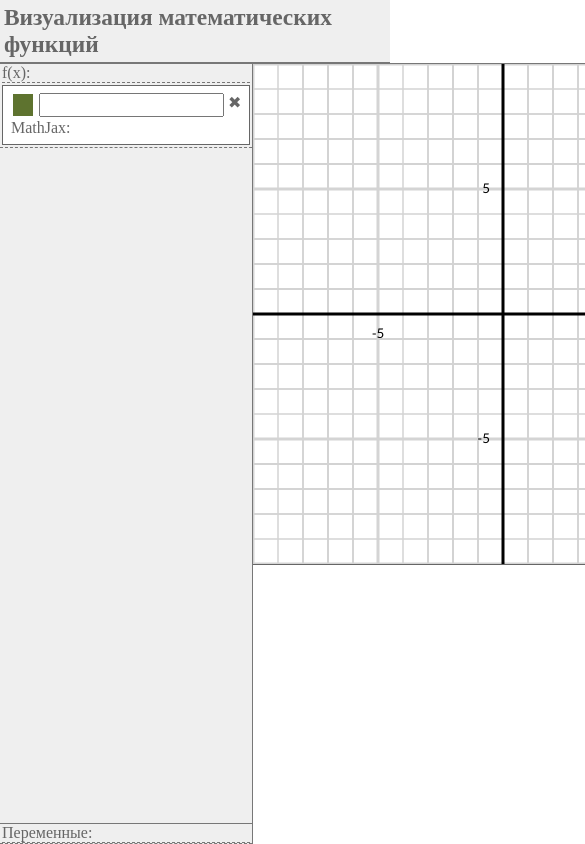
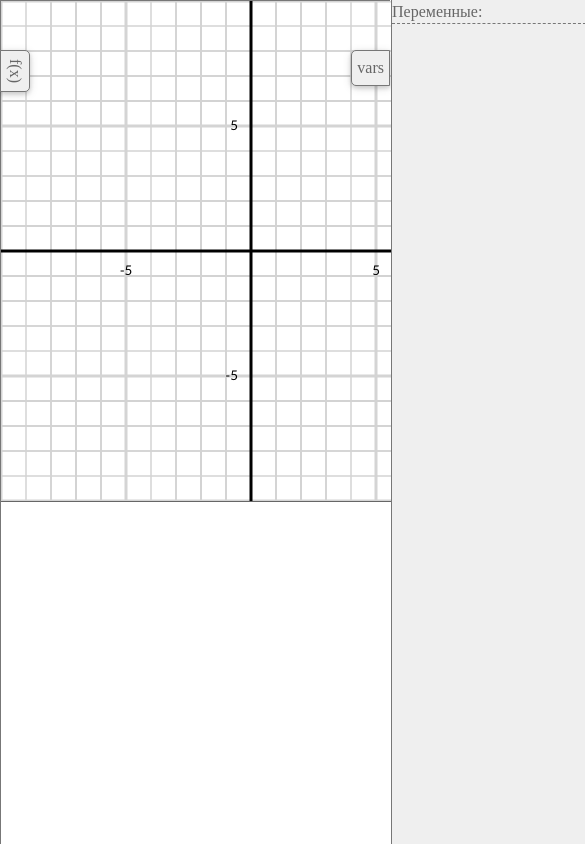
Before and after one commit to ShedanAlkur/GraphPractice, a plain HTML site: page index.html in a window 390 px wide. Shown: the top 844 px of the page, 585 px wide, since content can reach past the window. Drawn offline with nearby package versions, Linux system fonts and the light colour scheme; some packages are replaced by stand-ins of ours.

Commit message:
Added side panels (exprs, vars) for narrow screen

```diff
--- a/index.html
+++ b/index.html
@@ -17,13 +17,26 @@
         <header>
             <h3>Визуализация математических функций</h3>
         </header>
+
+        <input id="expression-side-box" type="checkbox" hidden>
+        <label id="expression-btn-open" for="expression-side-box">f(x)</label>
+
+        <input id="variable-side-box" type="checkbox" hidden>
+        <label id="variable-btn-open" for="variable-side-box">vars</label>
+
         <div id="user-interface">
             <div id="left" left>
                 <div id="user-input-containers">
-                    <div class="sticky-header">f(x):</div>
+                    <div class="sticky-header">
+                        <span>f(x):</span>
+                        <label id="expression-btn-close" for="expression-side-box">Свернуть</label>
+                    </div>
                 </div>
                 <div id="variables-input-containers">
-                    <div class="sticky-header">Переменные:</div>
+                    <div class="sticky-header">
+                        <span>Переменные:</span>
+                        <label id="variable-btn-close" for="variable-side-box">Свернуть</label>
+                    </div>
                 </div>
             </div>
             <div id="right" left>
--- a/style.css
+++ b/style.css
@@ -5,7 +5,7 @@ body {
     color: rgb(102, 102, 102);
 }
 
-#content{
+#content {
     height: 100%;
     display: flex;
     flex-direction: column;
@@ -17,6 +17,7 @@ header {
     margin: 0;
     font-size: 20px;
     border-bottom: 1px solid rgb(119, 119, 119);
+    transition: display 200ms cubic-bezier(0.17, 0.04, 0.03, 0.94);
 }
 
 header>h3 {
@@ -42,7 +43,7 @@ input[type="color"]::-webkit-color-swatch {
 }
 
 
-#user-interface{
+#user-interface {
     flex: 1;
     display: flex;
 }
@@ -109,7 +110,7 @@ input[type="color"]::-webkit-color-swatch {
     width: 40px;
 }
 
-.expression-container__close:hover{
+.expression-container__close:hover {
     color: red;
     cursor: pointer;
 }
@@ -132,9 +133,114 @@ input[type="color"]::-webkit-color-swatch {
 }
 
 .sticky-header {
+    display: flex;
+    align-items: center;
+    justify-content: space-between;
     position: sticky;
     top: 0;
     background-color: inherit;
     border-bottom: 1px dashed rgb(119, 119, 119);
-    margin: 0px 2px;
 }
+
+
+#expression-btn-open,
+#variable-btn-open {
+    display: none;
+    position: fixed;
+    cursor: pointer;
+    top: 50px;
+    text-orientation: mixed;
+    background-color: rgb(239, 239, 239);
+    border: 1px solid rgb(119, 119, 119);
+    padding: 8px 5px;
+    text-align: center;
+    box-shadow: 0 2px 5px 0 rgba(0, 0, 0, 0.16),
+        0 2px 10px 0 rgba(0, 0, 0, 0.12);
+}
+
+
+#expression-btn-open {
+    left: 0;
+    writing-mode: vertical-rl;
+    border-radius: 0 5px 5px 0;
+}
+
+#variable-btn-open {
+    right: 0;
+    writing-mode: sideways-lr;
+    border-radius: 5px 0 0 5px;
+}
+
+#expression-btn-open:hover,
+#variable-btn-open:hover {
+    box-shadow: 0 5px 11px 0 rgba(0, 0, 0, 0.18), 0 4px 15px 0 rgba(0, 0, 0, 0.15);
+}
+
+
+
+#expression-btn-close,
+#variable-btn-close {
+    display: none;
+    cursor: pointer;
+    background-color: rgb(239, 239, 239);
+    border-bottom: 1px solid rgb(119, 119, 119);
+    border-left: 1px solid rgb(119, 119, 119);
+    border-radius: 0 0 0 5px;
+    padding: 2px;
+}
+
+@media(max-width: 600px) {
+    header {
+        display: none;
+    }
+
+    #left,
+    #right {
+        width: 0;
+    }
+
+    #user-input-containers,
+    #variables-input-containers {
+        position: absolute;
+        top: 0;
+        width: 100%;
+        height: 100%;
+        max-height: 100%;
+        border-top-style: none;
+        border-bottom-style: none;
+        transition: transform 200ms cubic-bezier(0.17, 0.04, 0.03, 0.94);
+    }
+
+    #user-input-containers {
+        border-right: 1px solid rgb(119, 119, 119);
+        transform: translateX(-100%);
+    }
+
+    #variables-input-containers {
+        border-left: 1px solid rgb(119, 119, 119);
+        transform: translateX(100%);
+    }
+
+    .expression-container,
+    .variable-container {
+        margin: 2px;
+        padding: 2px;
+    }
+
+    #expression-side-box:checked~*>*>#user-input-containers {
+        transform: translateX(0%);
+        box-shadow: 0 5px 11px 0 rgba(0, 0, 0, 0.18), 0 4px 15px 0 rgba(0, 0, 0, 0.15)
+    }
+
+    #variable-side-box:checked~*>*>#variables-input-containers {
+        transform: translateX(0%);
+        box-shadow: 0 0 11px 5px rgba(0, 0, 0, 0.18), 0 0 15px 4px rgba(0, 0, 0, 0.15)
+    }
+
+    #expression-btn-close,
+    #expression-btn-open,
+    #variable-btn-close,
+    #variable-btn-open {
+        display: block;
+    }
+}
```
